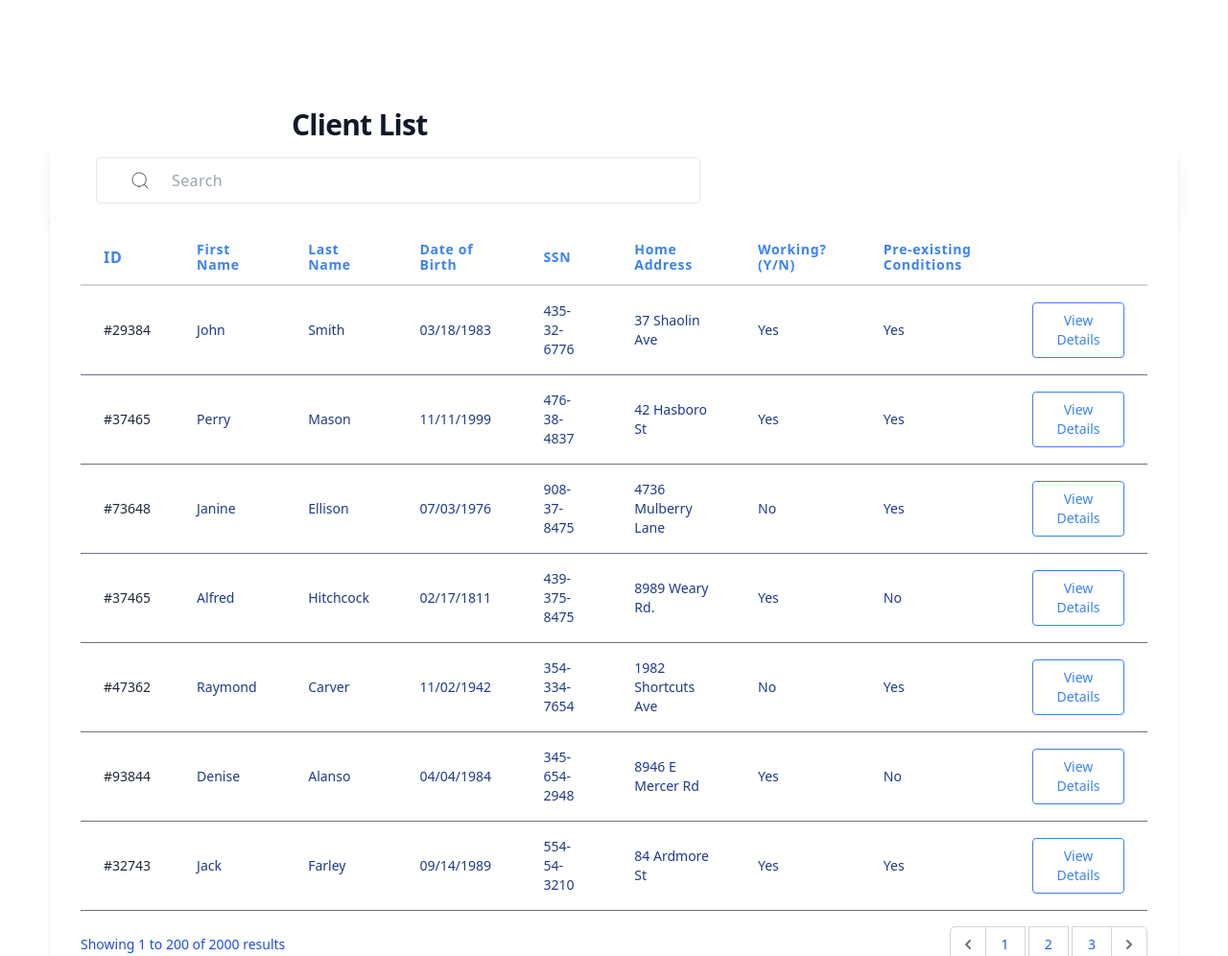
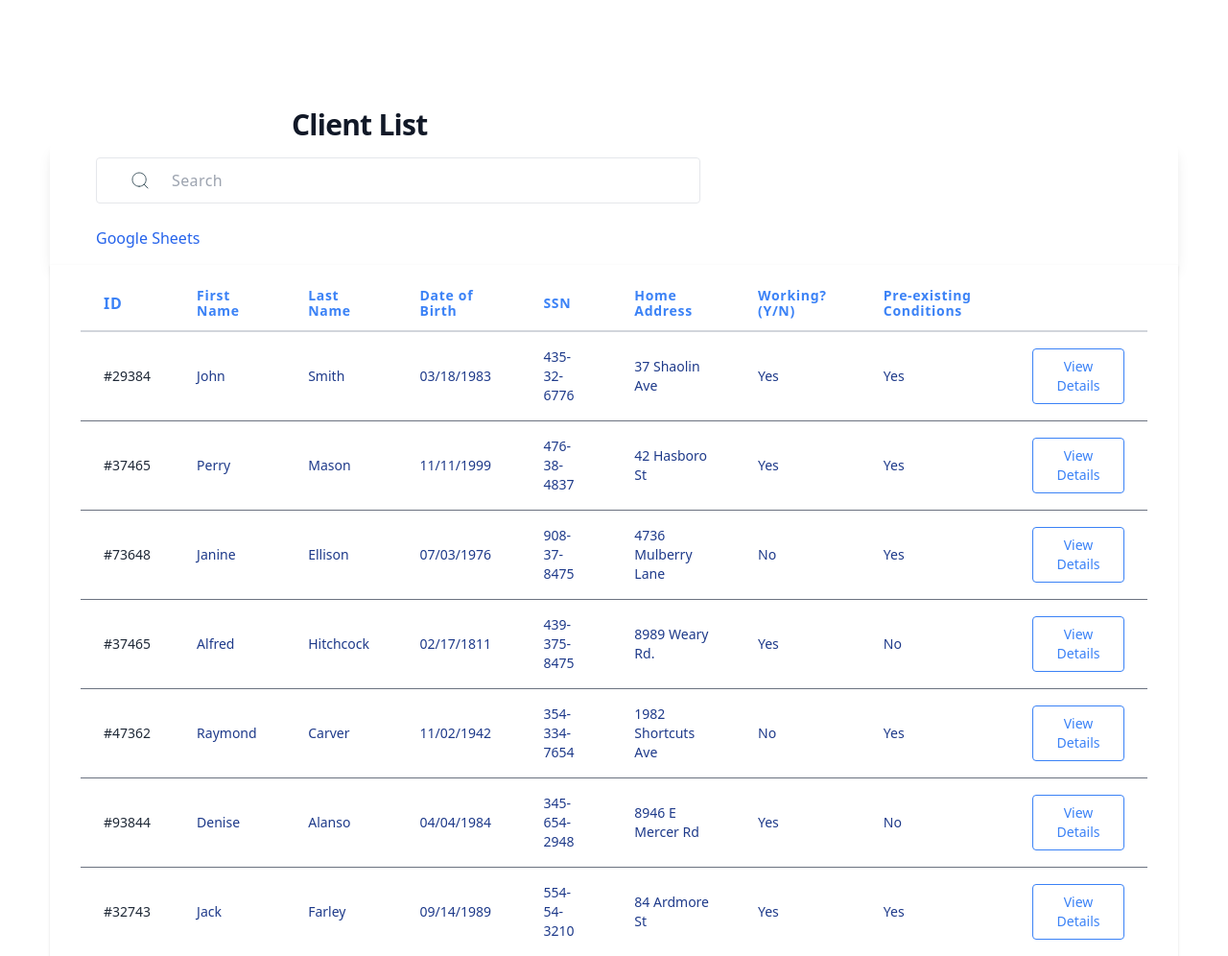
Before and after one commit to alazsengul/COMS-6998-healthcare, a Flask app: page /dashboard in a window 1280 px wide. Shown: the part 84-1080 px from the top of the page at 96% size. Run offline with Flask 2, Linux system fonts and the light colour scheme.

Commit message:
quick link

```diff
--- a/app.py
+++ b/app.py
@@ -58,7 +58,7 @@ def success():
         # Converting to Google Sheets
         patient_id = randint(1000000, 9999999)
         patient_dt = datetime.now().strftime("%d/%m/%Y %I:%M:%S")
-        row = [patient_id, patient_dt, 'John','Smith','01/01/1984','9485746325','500 Lexington Street, New York, New York, 10027', 'Y', 'Y']
+        row = ['29384', patient_dt, 'John','Smith','03/18/1983','435-32-6776','37 Shaolin Ave', 'Yes', 'Yes']
         gsheet.insert_row(row,2)
     return(render_template("success.html", toggle_help=True))
 
--- a/templates/dashboard.html
+++ b/templates/dashboard.html
@@ -32,6 +32,11 @@
             </div>
           </div>
         </div>
+        <br>
+        <a href="https://docs.google.com/spreadsheets/d/1yk_Kwnvr3rYczxMpWIt-TKcti3cx_YupHJX_DJLzU8I/edit?usp=sharing"
+                class="font-medium text-blue-600 hover:text-blue-500">
+                Google Sheets
+            </a>
       </div>
       <div
         class="align-middle inline-block min-w-full shadow overflow-hidden bg-white shadow-dashboard px-8 pt-3 rounded-bl-lg rounded-br-lg">
```
